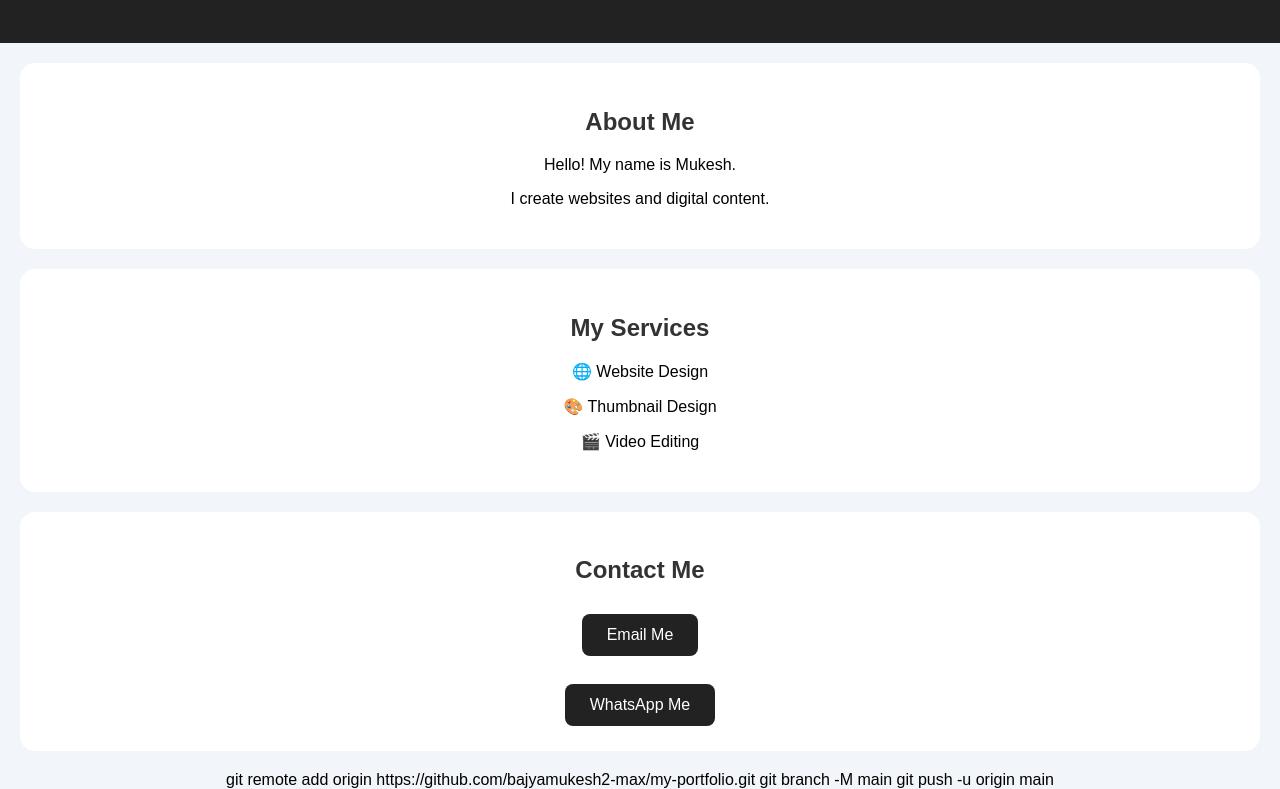
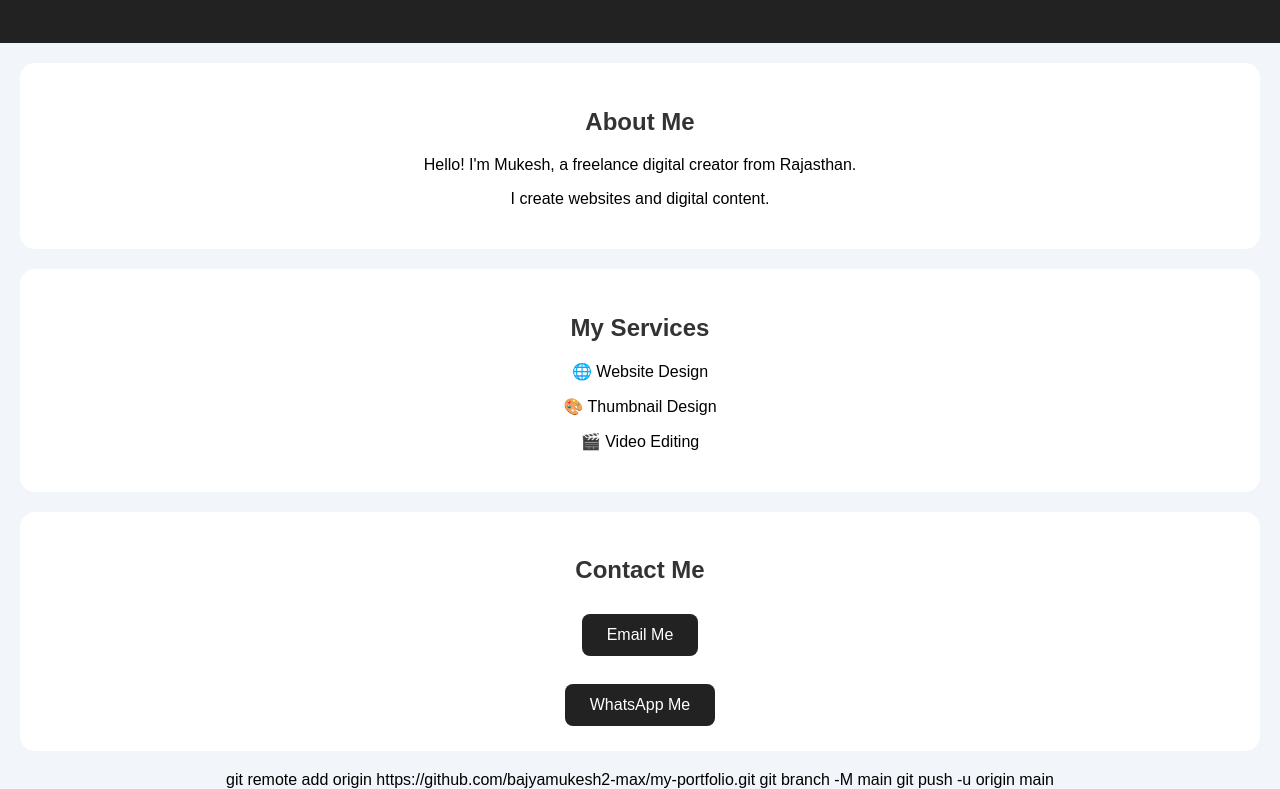
Before and after one commit to bajyamukesh2-max/my-portfolio, a plain HTML site: page index.html in a window 1280 px wide. Shown: the part 132-921 px from the top of the page. Drawn offline with Linux system fonts and the light colour scheme.

Commit message:
Update index.html

```diff
--- a/index.html
+++ b/index.html
@@ -53,7 +53,7 @@
 
 <section>
     <h2>About Me</h2>
-    <p>Hello! My name is Mukesh.</p>
+    <p>Hello! I'm Mukesh, a freelance digital creator from Rajasthan.</p>
     <p>I create websites and digital content.</p>
 </section>
 
```
